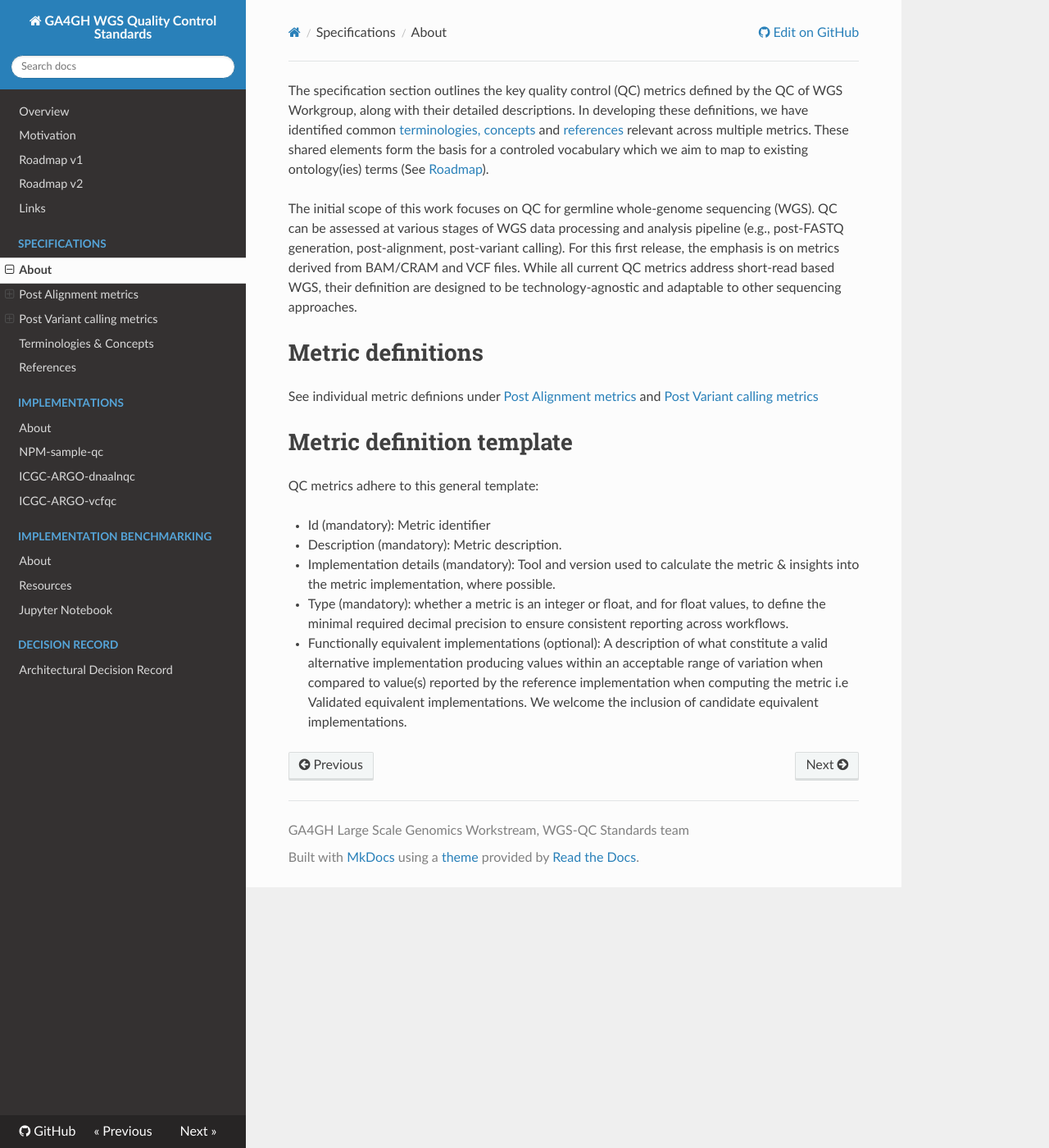
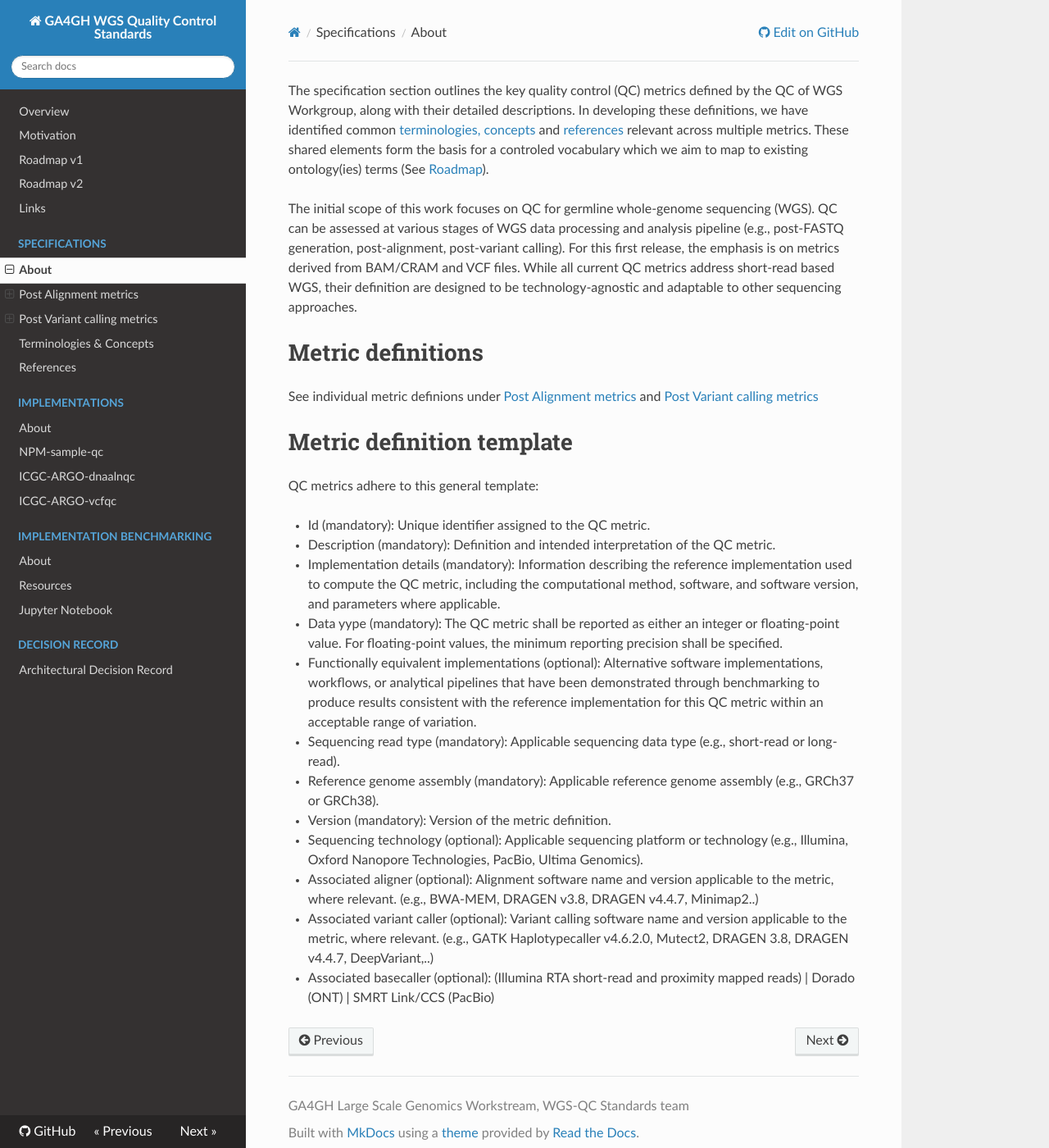
Before and after one commit to ga4gh/quality-control-wgs, an MkDocs documentation site: the page built from docs/metrics_definitions/README.md, in a window 1280 px wide and 1400 px high. Shown: the whole window at 82% size. Built offline with MkDocs 1.6.1, drawn with Linux system fonts in a browser that asks for light colours; nearby versions of some CDN libraries.

Commit message:
update metric description

```diff
--- a/docs/metrics_definitions/README.md
+++ b/docs/metrics_definitions/README.md
@@ -12,8 +12,16 @@ See individual metric definions under [Post Alignment metrics](https://ga4gh.git
 
 QC metrics adhere to this general template:
 
-- Id (mandatory): Metric identifier
-- Description (mandatory): Metric description.
-- Implementation details (mandatory): Tool and version used to calculate the metric & insights into the metric implementation, where possible.
-- Type (mandatory): whether a metric is an integer or float, and for float values, to define the minimal required decimal precision to ensure consistent reporting across workflows.
-- Functionally equivalent implementations (optional): A description of what constitute a valid alternative implementation producing values within an acceptable range of variation when compared to value(s) reported by the reference implementation when computing the metric i.e Validated equivalent implementations. We welcome the inclusion of candidate equivalent implementations.
+- Id (mandatory): Unique identifier assigned to the QC metric.
+- Description (mandatory): Definition and intended interpretation of the QC metric.
+- Implementation details (mandatory): Information describing the reference implementation used to compute the QC metric, including the computational method, software, and software version, and parameters where applicable.
+- Data yype (mandatory): The QC metric shall be reported as either an integer or floating-point value. For floating-point values, the minimum reporting precision shall be specified.
+- Functionally equivalent implementations (optional): Alternative software implementations, workflows, or analytical pipelines that have been demonstrated through benchmarking to produce results consistent with the reference implementation for this QC metric within an acceptable range of variation.
+- Sequencing read type (mandatory): Applicable sequencing data type (e.g., short-read or long-read).
+- Reference genome assembly (mandatory): Applicable reference genome assembly (e.g., GRCh37 or GRCh38).
+- Version (mandatory): Version of the metric definition.
+- Sequencing technology (optional): Applicable sequencing platform or technology (e.g., Illumina, Oxford Nanopore Technologies, PacBio, Ultima Genomics).
+- Associated aligner (optional): Alignment software name and version applicable to the metric, where relevant.
+(e.g., BWA-MEM, DRAGEN v3.8, DRAGEN v4.4.7, Minimap2..)
+- Associated variant caller (optional): Variant calling software name and version applicable to the metric, where relevant. (e.g., GATK Haplotypecaller v4.6.2.0, Mutect2, DRAGEN 3.8, DRAGEN v4.4.7, DeepVariant,..)
+- Associated basecaller (optional): (Illumina RTA short-read and proximity mapped reads) | Dorado (ONT) | SMRT Link/CCS (PacBio)
```
